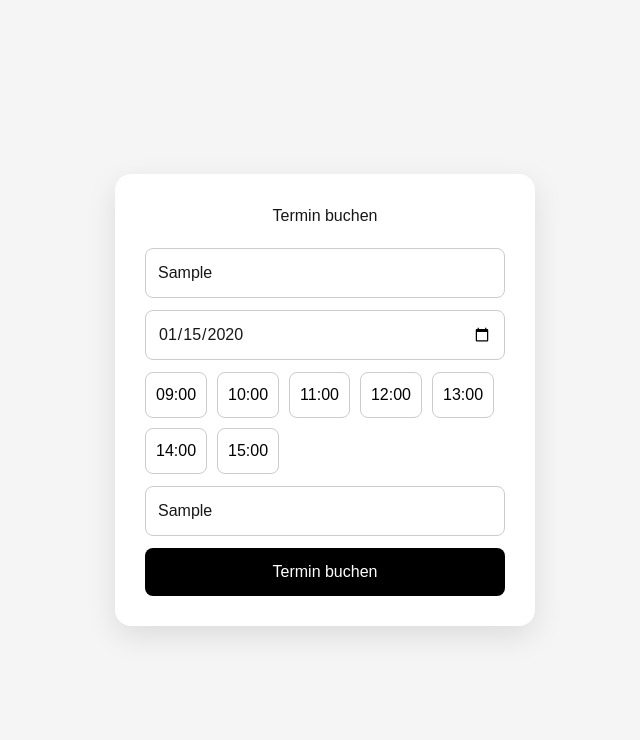
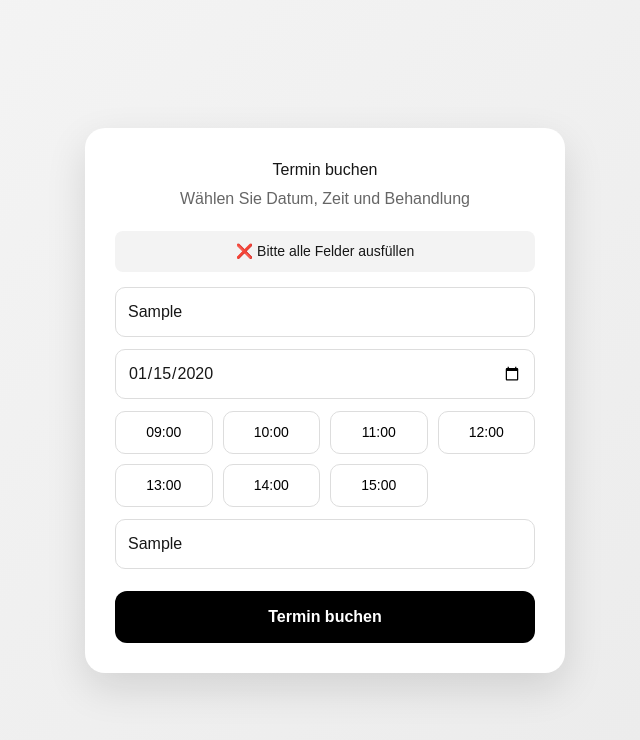
Before and after one commit to hosman1453-cmyk/rieckmann-booking, a Next.js app: page /book in a window 1280 px wide. Both pictures are taken after typing "Sample", "2020-01-15", "Sample" into the empty fields and a click on the button "Termin buchen". Shown: the top 740 px of the page, without its empty margins (315-955 px from the left). Built offline with nearby package versions, Linux system fonts and the light colour scheme; no server answers; the database is empty.

Commit message:
booking UI upgrade + admin filter + auth + duplicate protection

```diff
--- a/app/admin/page.tsx
+++ b/app/admin/page.tsx
@@ -6,6 +6,9 @@ import { supabase } from "@/lib/supabase"
 
 export default function AdminPage() {
   const [appointments, setAppointments] = useState<any[]>([])
+  const [filterDate, setFilterDate] = useState("")
+  const [search, setSearch] = useState("")
+
   const router = useRouter()
 
   // 🔐 AUTH CHECK
@@ -20,16 +23,6 @@ export default function AdminPage() {
 
     checkUser()
   }, [router])
-
-  const groupedAppointments = (appointments || []).reduce((acc: any, appt: any) => {
-    if (!acc[appt.date]) {
-      acc[appt.date] = []
-    }
-    acc[appt.date].push(appt)
-    return acc
-  }, {})
-
-  const days = Object.keys(groupedAppointments || {}).sort()
 
   const handleLogout = async () => {
     await supabase.auth.signOut()
@@ -58,6 +51,29 @@ export default function AdminPage() {
     fetchAppointments()
   }
 
+  // 🔍 FILTER
+  const filteredAppointments = appointments.filter((a) => {
+    const matchDate = filterDate ? a.date === filterDate : true
+
+    const matchSearch = search
+      ? a.name.toLowerCase().includes(search.toLowerCase())
+      : true
+
+    return matchDate && matchSearch
+  })
+
+  // 📦 GROUP BY DATE
+  const groupedAppointments = (filteredAppointments || []).reduce(
+    (acc: any, appt: any) => {
+      if (!acc[appt.date]) acc[appt.date] = []
+      acc[appt.date].push(appt)
+      return acc
+    },
+    {}
+  )
+
+  const days = Object.keys(groupedAppointments || {}).sort()
+
   return (
     <div
       style={{
@@ -67,6 +83,7 @@ export default function AdminPage() {
         minHeight: "100vh"
       }}
     >
+      {/* HEADER */}
       <div
         style={{
           background: "black",
@@ -80,9 +97,7 @@ export default function AdminPage() {
       >
         <div>
           <h1 style={{ margin: 0 }}>Rieckmann Booking</h1>
-          <p style={{ margin: 0, opacity: 0.7 }}>
-            Admin Dashboard
-          </p>
+          <p style={{ margin: 0, opacity: 0.7 }}>Admin Dashboard</p>
         </div>
 
         <button
@@ -100,16 +115,74 @@ export default function AdminPage() {
         </button>
       </div>
 
+      {/* FILTER BAR */}
+      <div
+        style={{
+          display: "flex",
+          gap: "10px",
+          marginTop: "15px",
+          flexWrap: "wrap"
+        }}
+      >
+        <input
+          type="date"
+          value={filterDate}
+          onChange={(e) => setFilterDate(e.target.value)}
+          style={{ padding: "8px" }}
+        />
+
+        <input
+          placeholder="Name suchen..."
+          value={search}
+          onChange={(e) => setSearch(e.target.value)}
+          style={{ padding: "8px" }}
+        />
+
+        <button
+          onClick={() => {
+            setFilterDate("")
+            setSearch("")
+          }}
+          style={{
+            padding: "8px 12px",
+            background: "black",
+            color: "white",
+            border: "none",
+            borderRadius: "6px"
+          }}
+        >
+          Reset
+        </button>
+      </div>
+
       {/* STATS */}
       <div style={{ display: "flex", gap: "20px", marginTop: "20px" }}>
-        <div style={{ padding: "20px", background: "black", color: "white", borderRadius: "10px" }}>
+        <div
+          style={{
+            padding: "20px",
+            background: "black",
+            color: "white",
+            borderRadius: "10px"
+          }}
+        >
           <h2>{appointments.length}</h2>
           <p>Total</p>
         </div>
 
-        <div style={{ padding: "20px", background: "#444", color: "white", borderRadius: "10px" }}>
+        <div
+          style={{
+            padding: "20px",
+            background: "#444",
+            color: "white",
+            borderRadius: "10px"
+          }}
+        >
           <h2>
-            {appointments.filter(a => a.date === new Date().toISOString().split("T")[0]).length}
+            {
+              appointments.filter(
+                (a) => a.date === new Date().toISOString().split("T")[0]
+              ).length
+            }
           </h2>
           <p>Today</p>
         </div>
@@ -155,8 +228,7 @@ export default function AdminPage() {
                   border: "1px solid #eee",
                   boxShadow: "0 4px 12px rgba(0,0,0,0.06)",
                   borderRadius: "8px",
-                  background: "white",
-                  cursor: "pointer"
+                  background: "white"
                 }}
               >
                 <b>{appt.name}</b>
--- a/app/book/page.tsx
+++ b/app/book/page.tsx
@@ -9,6 +9,19 @@ export default function BookPage() {
   const [time, setTime] = useState("")
   const [service, setService] = useState("")
   const [bookedTimes, setBookedTimes] = useState<string[]>([])
+
+  const [loading, setLoading] = useState(false)
+  const [message, setMessage] = useState("")
+
+  const times = [
+    "09:00",
+    "10:00",
+    "11:00",
+    "12:00",
+    "13:00",
+    "14:00",
+    "15:00",
+  ]
 
   const fetchBookedTimes = async (selectedDate: string) => {
     const { data } = await supabase
@@ -24,6 +37,14 @@ export default function BookPage() {
   const handleSubmit = async (e: any) => {
     e.preventDefault()
 
+    if (!name || !date || !time || !service) {
+      setMessage("❌ Bitte alle Felder ausfüllen")
+      return
+    }
+
+    setLoading(true)
+    setMessage("")
+
     const { data: existing } = await supabase
       .from("appointments")
       .select("*")
@@ -31,7 +52,8 @@ export default function BookPage() {
       .eq("time", time)
 
     if (existing && existing.length > 0) {
-      alert("Dieser Termin ist bereits vergeben!")
+      setMessage("⛔ Dieser Termin ist bereits vergeben!")
+      setLoading(false)
       return
     }
 
@@ -42,13 +64,14 @@ export default function BookPage() {
       service,
     })
 
+    setLoading(false)
+
     if (error) {
-  console.log(error)
-  alert(error.message)
-  return
-}
+      setMessage("❌ Fehler beim Buchen")
+      return
+    }
 
-    alert("Termin erfolgreich gebucht!")
+    setMessage("✅ Termin erfolgreich gebucht!")
 
     setName("")
     setDate("")
@@ -63,39 +86,59 @@ export default function BookPage() {
         display: "flex",
         justifyContent: "center",
         alignItems: "center",
-        background: "#f5f5f5",
+        background: "linear-gradient(135deg, #f5f5f5, #eaeaea)",
         fontFamily: "Arial",
+        padding: "20px"
       }}
     >
       <div
         style={{
           width: "100%",
-          maxWidth: "420px",
+          maxWidth: "480px",
           background: "white",
           padding: "30px",
-          borderRadius: "16px",
-          boxShadow: "0 10px 30px rgba(0,0,0,0.1)",
+          borderRadius: "20px",
+          boxShadow: "0 15px 40px rgba(0,0,0,0.12)"
         }}
       >
-        <h1 style={{ textAlign: "center", marginBottom: "20px" }}>
+        {/* HEADER */}
+        <h1 style={{ textAlign: "center", marginBottom: "5px" }}>
           Termin buchen
         </h1>
+
+        <p style={{ textAlign: "center", color: "#666", marginBottom: "20px" }}>
+          Wählen Sie Datum, Zeit und Behandlung
+        </p>
+
+        {/* MESSAGE */}
+        {message && (
+          <div
+            style={{
+              marginBottom: "15px",
+              padding: "10px",
+              borderRadius: "8px",
+              background: "#f3f3f3",
+              textAlign: "center",
+              fontSize: "14px"
+            }}
+          >
+            {message}
+          </div>
+        )}
 
         <form
           onSubmit={handleSubmit}
           style={{ display: "flex", flexDirection: "column", gap: "12px" }}
         >
+          {/* NAME */}
           <input
             placeholder="Name"
             value={name}
             onChange={(e) => setName(e.target.value)}
-            style={{
-              padding: "12px",
-              borderRadius: "8px",
-              border: "1px solid #ccc",
-            }}
+            style={inputStyle}
           />
 
+          {/* DATE */}
           <input
             type="date"
             value={date}
@@ -103,44 +146,32 @@ export default function BookPage() {
               setDate(e.target.value)
               fetchBookedTimes(e.target.value)
             }}
-            style={{
-              padding: "12px",
-              borderRadius: "8px",
-              border: "1px solid #ccc",
-            }}
+            style={inputStyle}
           />
 
+          {/* TIME GRID */}
           <div
             style={{
-              display: "flex",
-              flexWrap: "wrap",
-              gap: "10px",
+              display: "grid",
+              gridTemplateColumns: "repeat(4, 1fr)",
+              gap: "10px"
             }}
           >
-            {[
-              "09:00",
-              "10:00",
-              "11:00",
-              "12:00",
-              "13:00",
-              "14:00",
-              "15:00",
-            ].map((t) => {
+            {times.map((t) => {
               const isBooked = bookedTimes.includes(t)
 
               return (
                 <button
+                  key={t}
                   type="button"
-                  key={t}
                   disabled={isBooked}
                   onClick={() => setTime(t)}
                   style={{
                     padding: "10px",
-                    borderRadius: "8px",
-                    border:
-                      time === t ? "2px solid black" : "1px solid #ccc",
+                    borderRadius: "10px",
+                    border: time === t ? "2px solid black" : "1px solid #ddd",
                     background: isBooked
-                      ? "#ddd"
+                      ? "#eee"
                       : time === t
                       ? "black"
                       : "white",
@@ -150,40 +181,49 @@ export default function BookPage() {
                       ? "white"
                       : "black",
                     cursor: isBooked ? "not-allowed" : "pointer",
+                    fontSize: "14px"
                   }}
                 >
-                  {t} {isBooked ? "❌" : ""}
+                  {t}
                 </button>
               )
             })}
           </div>
 
+          {/* SERVICE */}
           <input
-            placeholder="Behandlung"
+            placeholder="Behandlung (z.B. KG, Massage...)"
             value={service}
             onChange={(e) => setService(e.target.value)}
-            style={{
-              padding: "12px",
-              borderRadius: "8px",
-              border: "1px solid #ccc",
-            }}
+            style={inputStyle}
           />
 
+          {/* BUTTON */}
           <button
             type="submit"
+            disabled={loading}
             style={{
-              padding: "12px",
-              borderRadius: "8px",
+              padding: "14px",
+              borderRadius: "12px",
               border: "none",
-              backgroundColor: "#000",
+              background: loading ? "#666" : "black",
               color: "white",
+              fontWeight: "bold",
               cursor: "pointer",
+              marginTop: "10px"
             }}
           >
-            Termin buchen
+            {loading ? "Buchung..." : "Termin buchen"}
           </button>
         </form>
       </div>
     </div>
   )
 }
+
+const inputStyle = {
+  padding: "12px",
+  borderRadius: "10px",
+  border: "1px solid #ddd",
+  outline: "none"
+}
```
